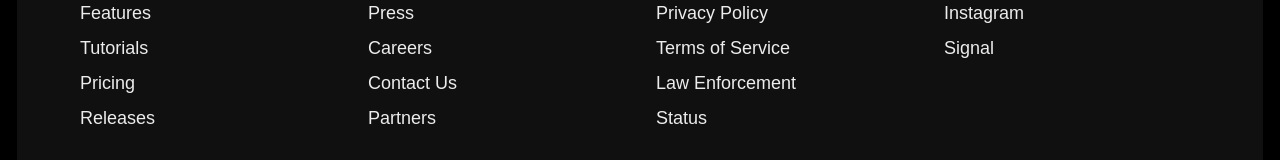
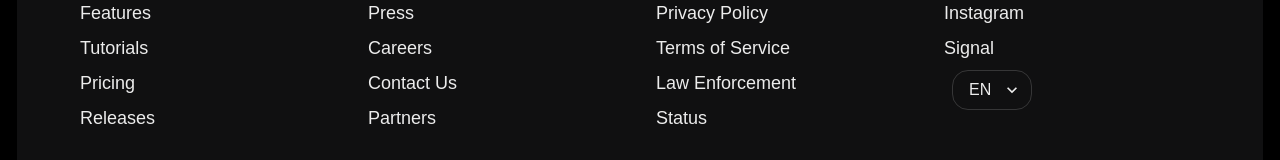
Before and after one commit to kenjitheman/webman, a Next.js app: page / in a window 1280 px wide. Shown: the part 4305-4465 px from the top of the page. Built offline with nearby package versions, Linux system fonts and the light colour scheme; a web font is replaced by a local one.

Commit message:
feat: add lang switcher in footer

```diff
--- a/components/footer.js
+++ b/components/footer.js
@@ -9,6 +9,7 @@
     useColorModeValue,
 } from '@chakra-ui/react';
 import Logo from '../components/logo.js';
+import LanguageSwitcher from './language_switcher.js';
 // import { BsInstagram, BsTelegram, BsReddit } from 'react-icons/bs';
 
 const ListHeader = ({ children }) => {
@@ -104,6 +105,9 @@
                         <Box as="a" href={'#'}>
                             Signal
                         </Box>
+                        <Box>
+                            <LanguageSwitcher />
+                        </Box>
                     </Stack>
                 </SimpleGrid>
             </Container>
```
